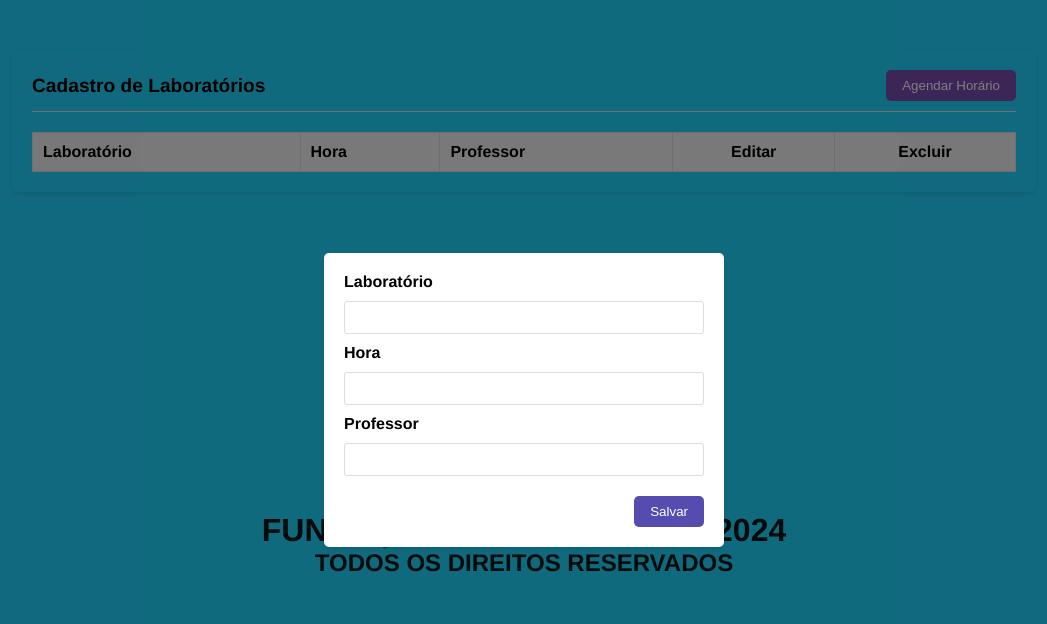
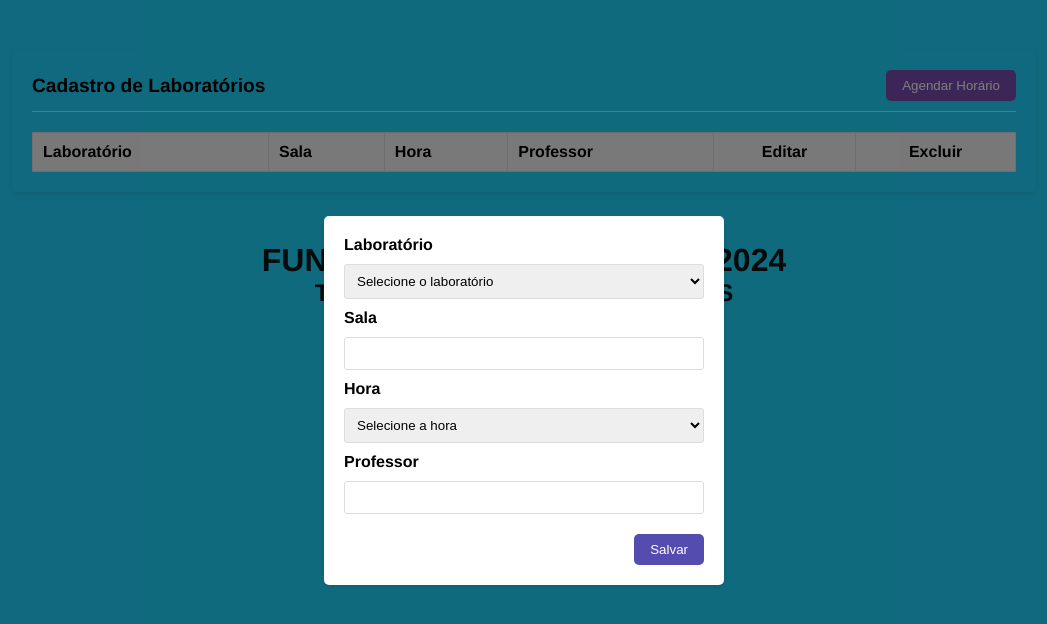
Before and after one commit to NiccolasCente/LabAgenda, a React (Create React App) app: page /Dashboard in a window 1280 px wide. Both pictures are taken after a click on the button "Agendar Horário". Shown: the top 624 px of the page, without its empty margins (116-1163 px from the left). Built offline with nearby package versions, Linux system fonts and the light colour scheme; a web font is replaced by a local one.

Commit message:
update of react code and css code

```diff
--- a/src/App.css
+++ b/src/App.css
@@ -12,6 +12,7 @@ body, html {
 .container {
   width: 100%;
   margin: 0 auto;
+
 }
 
 .container-login {
@@ -32,6 +33,8 @@ body, html {
   overflow: hidden;
   padding: 77px 55px 33px 55px;
   box-shadow: 0 5px 10px 0px rgba(0, 0, 0, 0.2);
+  text-align: center;
+  justify-content: center;
 }
 
 .login-form {
@@ -99,7 +102,7 @@ body, html {
   -o-transition: all 0.4s;
   -moz-transition: all 0.4s;
   transition: all 0.4s;
-  background: #6a7dfe;
+  background: #101010;
   background: -webkit-linear-gradient(to left, #21d4fd, #b721ff);
   background: -o-linear-gradient(to left, #21d4fd, #b721ff);
   background: -moz-linear-gradient(to left, #21d4fd, #b721ff);
--- a/src/components/Dashboard.js
+++ b/src/components/Dashboard.js
@@ -1,11 +1,11 @@
 import React, { useState, useEffect } from 'react';
 import '../css/Dashboard.css';
-
 
 const CadastroFuncionarios = () => {
   const [modalActive, setModalActive] = useState(false);
   const [laboratorios, setLaboratorios] = useState([]);
   const [laboratorio, setLaboratorio] = useState('');
+  const [sala, setSala] = useState(''); // Adicionando o estado para a sala
   const [hora, setHora] = useState('');
   const [professor, setProfessor] = useState('');
   const [editIndex, setEditIndex] = useState(null);
@@ -19,12 +19,14 @@ const CadastroFuncionarios = () => {
     setEditIndex(edit ? index : null);
 
     if (edit) {
-      const { laboratorio, hora, professor } = laboratorios[index];
+      const { laboratorio, sala, hora, professor } = laboratorios[index]; // Incluindo sala aqui
       setLaboratorio(laboratorio);
+      setSala(sala);
       setHora(hora);
       setProfessor(professor);
     } else {
       setLaboratorio('');
+      setSala(''); // Reiniciando o campo sala
       setHora('');
       setProfessor('');
     }
@@ -34,19 +36,47 @@ const CadastroFuncionarios = () => {
     setModalActive(false);
     setEditIndex(null);
     setLaboratorio('');
+    setSala('');
     setHora('');
     setProfessor('');
   };
 
   const saveLaboratorio = () => {
-    if (laboratorio === '' || hora === '' || professor === '') return;
+    if (laboratorio === '' || sala === '' || hora === '' || professor === '') return;
+
+    // Verificar se o horário já está agendado
+    const isTimeConflict = laboratorios.some(item => (
+      item.laboratorio === laboratorio &&
+      item.sala === sala &&
+      item.hora === hora &&
+      item.professor === professor &&
+      laboratorios.indexOf(item) !== editIndex
+    ));
+
+    if (isTimeConflict) {
+      alert("Este horário já está agendado para este laboratório e sala. Por favor, escolha outro horário.");
+      return;
+    }
+
+    // Verificar se há conflito de horário com o mesmo laboratório e sala
+    const isSameTimeConflict = laboratorios.some(item => (
+      item.laboratorio === laboratorio &&
+      item.sala === sala &&
+      item.hora === hora &&
+      laboratorios.indexOf(item) !== editIndex
+    ));
+
+    if (isSameTimeConflict) {
+      alert("Já existe um agendamento para este laboratório e sala no mesmo horário. Por favor, escolha outro horário.");
+      return;
+    }
 
     if (editIndex !== null) {
       const updatedLaboratorios = [...laboratorios];
-      updatedLaboratorios[editIndex] = { laboratorio, hora, professor };
+      updatedLaboratorios[editIndex] = { laboratorio, sala, hora, professor };
       setLaboratorios(updatedLaboratorios);
     } else {
-      setLaboratorios([...laboratorios, { laboratorio, hora, professor }]);
+      setLaboratorios([...laboratorios, { laboratorio, sala, hora, professor }]);
     }
 
     closeModal();
@@ -67,6 +97,7 @@ const CadastroFuncionarios = () => {
     return (
       <tr key={index}>
         <td className="lab">{laboratorioItem.laboratorio}</td>
+        <td className="sala">{laboratorioItem.sala}</td> {/* Mostrando a sala */}
         <td className="hora">{laboratorioItem.hora}</td>
         <td className="prof">{laboratorioItem.professor}</td>
         <td className="acao">
@@ -99,6 +130,7 @@ const CadastroFuncionarios = () => {
             <thead>
               <tr>
                 <th>Laboratório</th>
+                <th>Sala</th> {/* Adicionando a coluna para a sala */}
                 <th>Hora</th>
                 <th>Professor</th>
                 <th className="acao">Editar</th>
@@ -116,10 +148,22 @@ const CadastroFuncionarios = () => {
             <div className="modal" onClick={(e) => e.stopPropagation()}>
               <form>
                 <label htmlFor="m-nome">Laboratório</label>
-                <input id="m-nome" type="text" value={laboratorio} onChange={(e) => setLaboratorio(e.target.value)} required />
+                <select id="m-nome" value={laboratorio} onChange={(e) => setLaboratorio(e.target.value)} required>
+                  <option value="">Selecione o laboratório</option>
+                  <option value="FAFIL">FAFIL</option>
+                  <option value="FAENG 1">FAENG 1</option>
+                  <option value="FAENG 2">FAENG 2</option>
+                </select>
+
+                <label htmlFor="m-sala">Sala</label> {/* Campo para digitar a sala */}
+                <input id="m-sala" type="text" value={sala} onChange={(e) => setSala(e.target.value)} required />
 
                 <label htmlFor="m-funcao">Hora</label>
-                <input id="m-funcao" type="text" value={hora} onChange={(e) => setHora(e.target.value)} required />
+                <select id="m-funcao" value={hora} onChange={(e) => setHora(e.target.value)} required>
+                  <option value="">Selecione a hora</option>
+                  <option value="19:30 - 21:00">19:30 às 21:00</option>
+                  <option value="21:20 - 23:00">21:20 às 23:00</option>
+                </select>
 
                 <label htmlFor="m-professor">Professor</label>
                 <input id="m-professor" type="text" value={professor} onChange={(e) => setProfessor(e.target.value)} required />
--- a/src/components/MenuSidebar.js
+++ b/src/components/MenuSidebar.js
@@ -3,6 +3,10 @@ import React from 'react';
 import '../css/MenuSidebar.css';
 
 import img1 from '../assets/img1.png';
+
+
+
+
 
 const MenuSidebar = () => {
     const handleClick = () => {
--- a/src/css/Dashboard.css
+++ b/src/css/Dashboard.css
@@ -1,4 +1,3 @@
-
 body {
   font-family: 'Franklin Gothic Medium', 'Arial Narrow', Arial, sans-serif;
   margin: 0;
@@ -13,7 +12,6 @@ body {
   border-radius: 5px;
   box-shadow: 0 2px 5px rgba(0, 0, 0, 0.1);
   padding: 20px;
-
 }
 
 /* Header */
@@ -23,7 +21,6 @@ body {
   align-items: center;
   border-bottom: 1px solid #ddd;
   padding-bottom: 10px;
-
 }
 
 .header span {
@@ -40,10 +37,9 @@ body {
   cursor: pointer;
 }
 
-/* Table  */
+/* Table */
 .divTable {
   margin-top: 20px;
-
 }
 
 table {
@@ -63,42 +59,26 @@ th {
   font-weight: bold;
 }
 
-.lab {
-  text-align: center;
-  color:rgba(239, 236, 236, 0.946);
-  font-size: 16px;
-
-}
-
-.hora {
-  text-align: center;
-  color:rgba(239, 236, 236, 0.946);
-  font-size: 16px;
-
-}
-
+.lab,
+.hora,
 .prof {
   text-align: center;
-  color:rgba(239, 236, 236, 0.946);
+  color: rgba(18, 18, 18, 0.946);
   font-size: 16px;
-
 }
 
 .acao {
   text-align: center;
-
 }
 
 .acao button {
   padding: 5px 10px;
   border: none;
   border-radius: 3px;
-  color:white;
+  color: white;
   cursor: pointer;
   margin: 0 5px;
   background-color: #784caf;
-
-
 }
 
 .acao button:hover {
@@ -138,10 +118,15 @@ th {
   font-weight: bold;
 }
 
-.modal input {
+.modal input,
+.modal select {
   padding: 8px;
   border: 1px solid #ddd;
   border-radius: 3px;
+}
+
+.modal #m-sala { /* Estilo para o campo de entrada da sala */
+  text-transform: uppercase; /* Transforma o texto em maiúsculo */
 }
 
 .modal button[type="button"] {
@@ -155,10 +140,20 @@ th {
   align-self: flex-end;
 }
 
-footer{
-  margin-top: 20em;
+/* Alerta */
+.alert {
+  background-color: #ff6b6b;
+  color: white;
+  padding: 10px;
+  border-radius: 5px;
+  margin-top: 10px;
   text-align: center;
-  color:rgba(9, 9, 9, 0.946);
+}
+
+footer {
+  margin-top: 2em; /* Ajuste da margem superior do rodapé */
+  text-align: center;
+  color: rgba(9, 9, 9, 0.946);
   font-size: 16px;
 }
 
```
